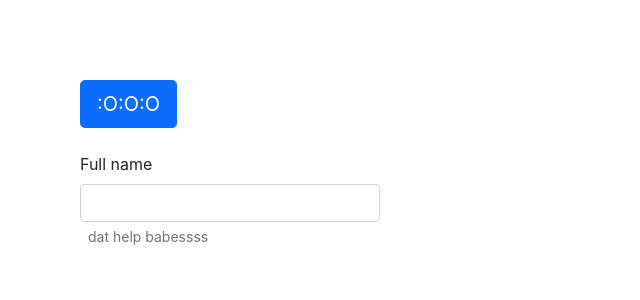
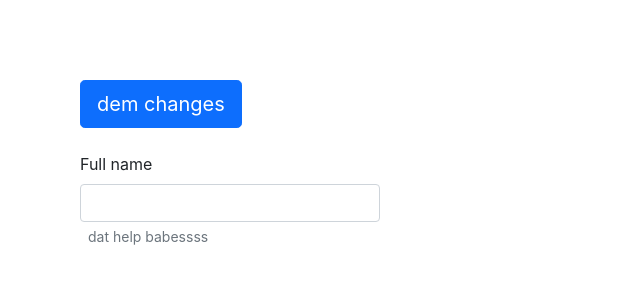
Before and after one commit to jaygraygray/frontend-boilerplate, a React app: page / in a window 1280 px wide. Shown: the top 300 px of the page, without its empty margins (0-640 px from the left). Built offline with nearby package versions, Linux system fonts and the light colour scheme.

Commit message:
chore: add CF invalidate script

```diff
--- a/package.json
+++ b/package.json
@@ -2,6 +2,9 @@
   "name": "frontend",
   "version": "0.1.2",
   "private": true,
+  "engines": {
+    "node": "16.15"
+  },
   "dependencies": {
     "@babel/core": "7.12.3",
     "@pmmmwh/react-refresh-webpack-plugin": "0.4.3",
@@ -81,7 +84,8 @@
     "start": "node scripts/start.js",
     "build": "node scripts/build.js",
     "test": "node scripts/test.js",
-    "deploy-raw": "npm run build && aws s3 sync build/ s3://static-apps00/static",
+    "deploy-raw": "npm run build && aws s3 sync build/ s3://static-apps00/",
+    "invalidate": "aws cloudfront create-invalidation --distribution-id EA94710FJG2YT --paths '/'",
     "storybook": "start-storybook -p 6006",
     "build-storybook": "build-storybook",
     "make-pretty": "prettier --check 'src/'",
--- a/src/App.tsx
+++ b/src/App.tsx
@@ -16,7 +16,7 @@ function App(): ReactElement {
       <div style={{ width: "300px", margin: "5rem" }}>
         <Form>
           <>
-            <Button size="large" label=":O:O:O" actionType="primary" />
+            <Button size="large" label="dem changes" actionType="primary" />
             <br />
             <br />
             <Input
```
